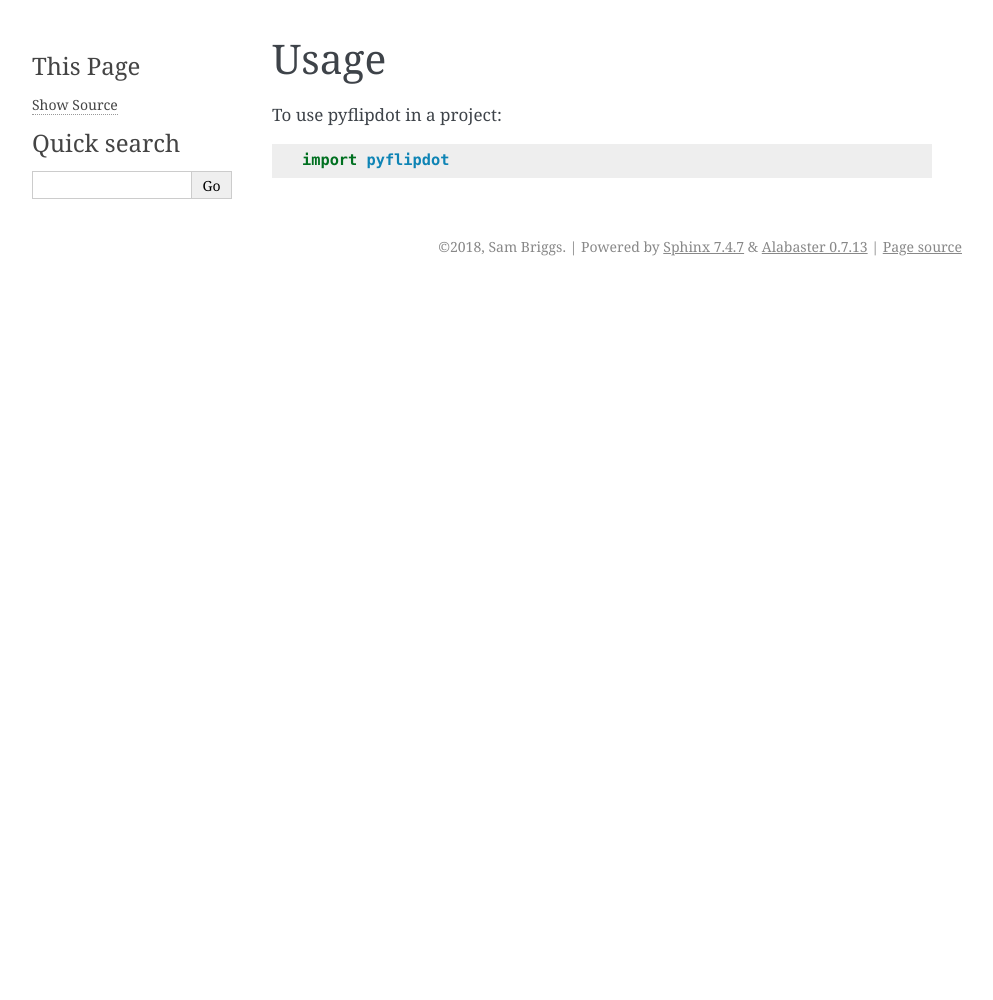
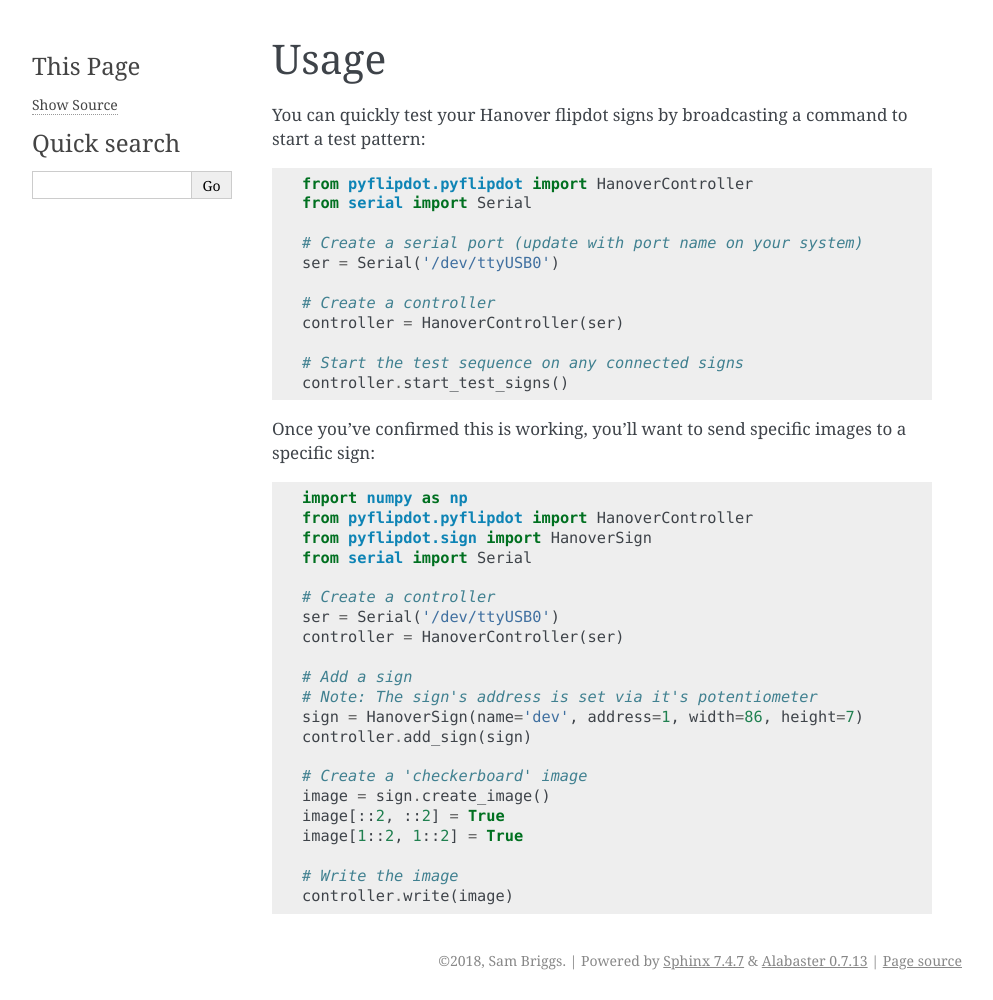
Before and after one commit to briggySmalls/pyflipdot, a Sphinx documentation site: the page built from docs/usage.rst, in a window 1280 px wide. Shown: the whole page, without its empty margins (148-1141 px from the left). Built offline with Sphinx 7.4.7, drawn with Linux system fonts in a browser that asks for light colours; pages that are not in the unit, such as notebooks, are missing from menus; before the commit the page ends 900 px from its top, so only the background shows below that.

Commit message:
Write some usage documentation

```diff
--- a/docs/usage.rst
+++ b/docs/usage.rst
@@ -2,6 +2,40 @@
 Usage
 =====
 
-To use pyflipdot in a project::
+You can quickly test your Hanover flipdot signs by broadcasting a command to start a test pattern::
 
-    import pyflipdot
+    from pyflipdot.pyflipdot import HanoverController
+    from serial import Serial
+
+    # Create a serial port (update with port name on your system)
+    ser = Serial('/dev/ttyUSB0')
+
+    # Create a controller
+    controller = HanoverController(ser)
+
+    # Start the test sequence on any connected signs
+    controller.start_test_signs()
+
+Once you've confirmed this is working, you'll want to send specific images to a specific sign::
+
+    import numpy as np
+    from pyflipdot.pyflipdot import HanoverController
+    from pyflipdot.sign import HanoverSign
+    from serial import Serial
+
+    # Create a controller
+    ser = Serial('/dev/ttyUSB0')
+    controller = HanoverController(ser)
+
+    # Add a sign
+    # Note: The sign's address is set via it's potentiometer
+    sign = HanoverSign(name='dev', address=1, width=86, height=7)
+    controller.add_sign(sign)
+
+    # Create a 'checkerboard' image
+    image = sign.create_image()
+    image[::2, ::2] = True
+    image[1::2, 1::2] = True
+
+    # Write the image
+    controller.write(image)
```
